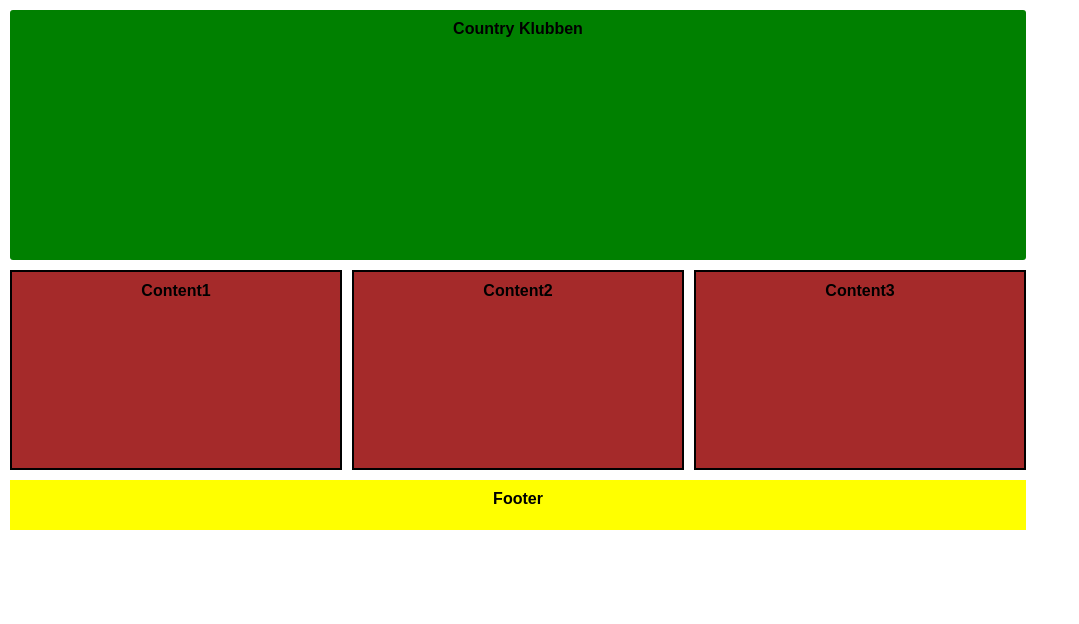
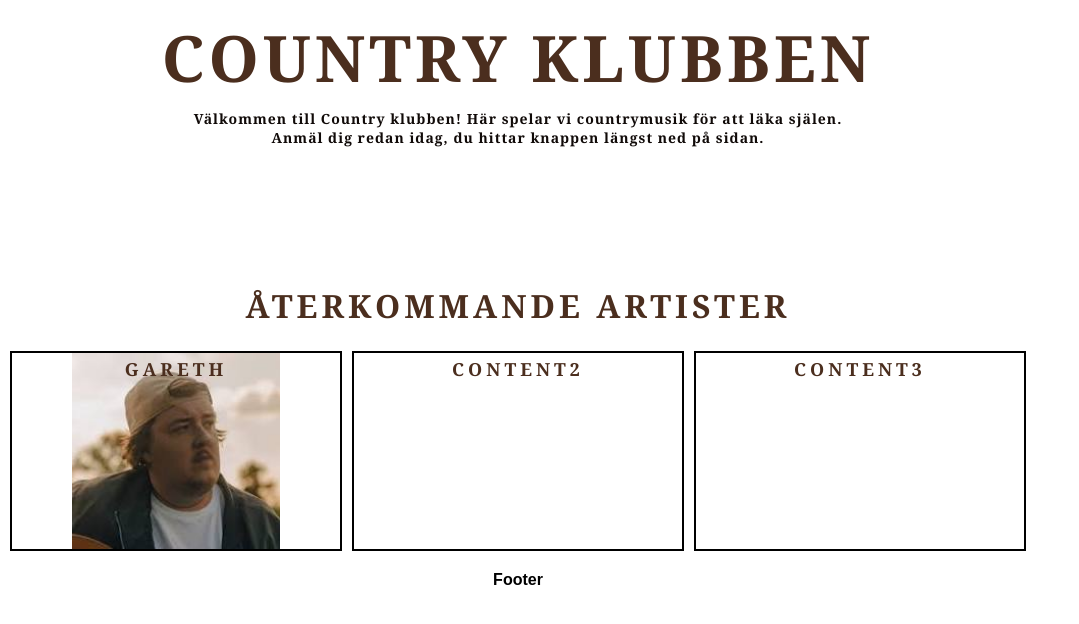
Before and after one commit to MarikaRomeo/gala-start-main, a website: page country-club.html in a window 1280 px wide. Shown: the whole page, without its empty margins (0-1079 px from the left). Drawn offline with Linux system fonts and the light colour scheme.

Commit message:
Sparar mitt nuvarande arbete - inför merge.

```diff
--- a/country-club.html
+++ b/country-club.html
@@ -9,12 +9,17 @@
     <div class="eventSidebar"></div>
 
       <div class="mainContainer">
-        <div class="main2"><h4>Country Klubben</h4></div>
+        <div class="main2">
+          <h4 class="headMenu">Country Klubben</h4>
+          <p class="headText">Välkommen till Country klubben! Här spelar vi countrymusik för att läka själen. <br>Anmäl dig redan idag, du hittar knappen längst ned på sidan.  </p>
+
+        </div>
 
         <div class="content">
-          <div class="content1"><h4>Content1</h4></div>
-          <div class="content2"><h4>Content2</h4></div>
-          <div class="content3"><h4>Content3</h4></div>
+          <div class="artists"><h4>Återkommande artister</h4></div>
+          <div class="content1"><h4 class="contenth4">Gareth</h4></div>
+          <div class="content2"><h4 class="contenth4">Content2</h4></div>
+          <div class="content3"><h4 class="contenth4">Content3</h4></div>
           <div class="footer"><h4>Footer</h4></div>
         </div>
       </div>
--- a/css/pages/country-club.css
+++ b/css/pages/country-club.css
@@ -53,7 +53,30 @@ h4{
 
 .main2{
     min-height: 250px;
-    background: green;
+    flex-direction: column;
+}
+
+.headMenu{
+    font-family: 'Georgia', serif;
+    font-size: 64px;
+    font-weight: bold;
+    text-align: center;
+    color: #4b2e1e;
+    padding: 4px;
+    text-transform: uppercase;
+    letter-spacing: 4px;
+    flex: 1;
+}
+
+.headText{
+    font-family: 'Georgia', serif;
+    font-size: 14px;
+    font-weight: bold;
+    text-align: center;
+    color: #100a08;
+    padding: 4px;
+    letter-spacing: 1px;
+    flex: 2;
 }
 
 .content{
@@ -62,17 +85,34 @@ h4{
     gap: 10px;
 }
 
+.artists{
+    flex: 100%;
+    min-height: 50px;
+    font-family: 'Georgia', serif;
+    font-size: 32px;
+    font-weight: bold;
+    text-align: center;
+    color: #4b2e1e;
+    padding: 4px;
+    text-transform: uppercase;
+    letter-spacing: 4px;
+}
+
 .content1, .content2, .content3{
     flex: 1;
     min-height: 200px;
-    background: brown;
     border: 2px solid black;
 }
+
+.content1{
+    background: url(../../img/gareth-country-club.jpg) no-repeat center center;
+    background-size: contain;
+}
+
 
 .footer{
     flex: 100%;
     min-height: 50px;
-    background: yellow
 }
 
 .sidebar, .main2, content>div{
@@ -89,3 +129,14 @@ h4{
     border: 1px solid black;
     padding: 5px;
 }
+
+.contenth4{
+    font-family: 'Georgia', serif;
+    font-size: 18px;
+    font-weight: bold;
+    text-align: center;
+    color: #4b2e1e;
+    padding: 4px;
+    text-transform: uppercase;
+    letter-spacing: 4px;
+}
```
Also changed, not shown: img/gareth-country-club.jpg (added).
